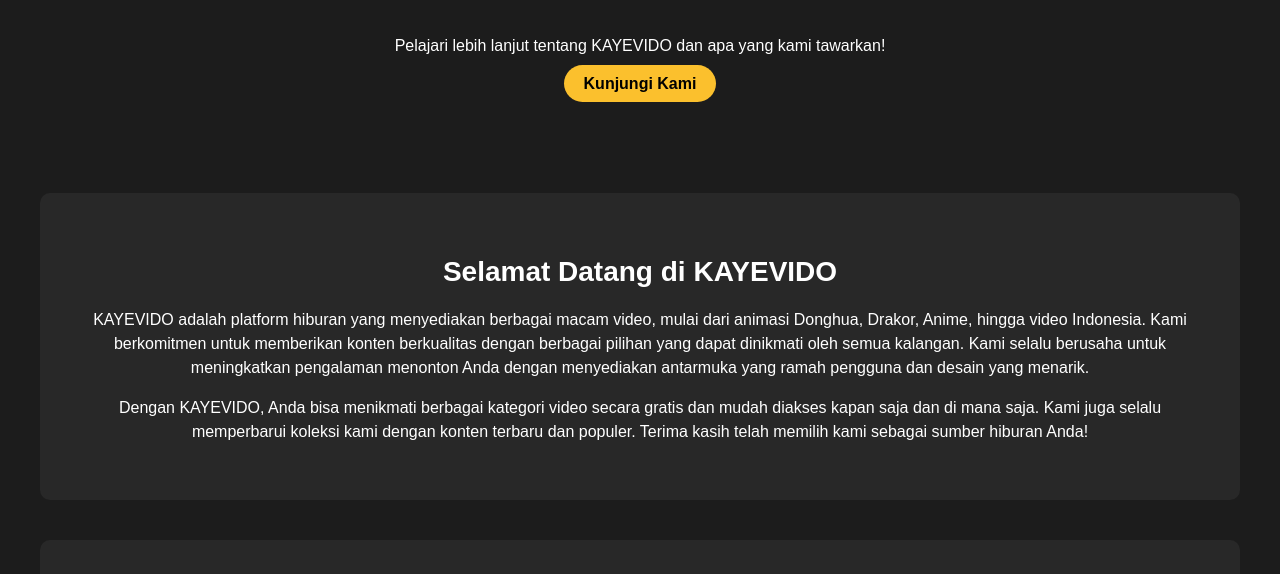
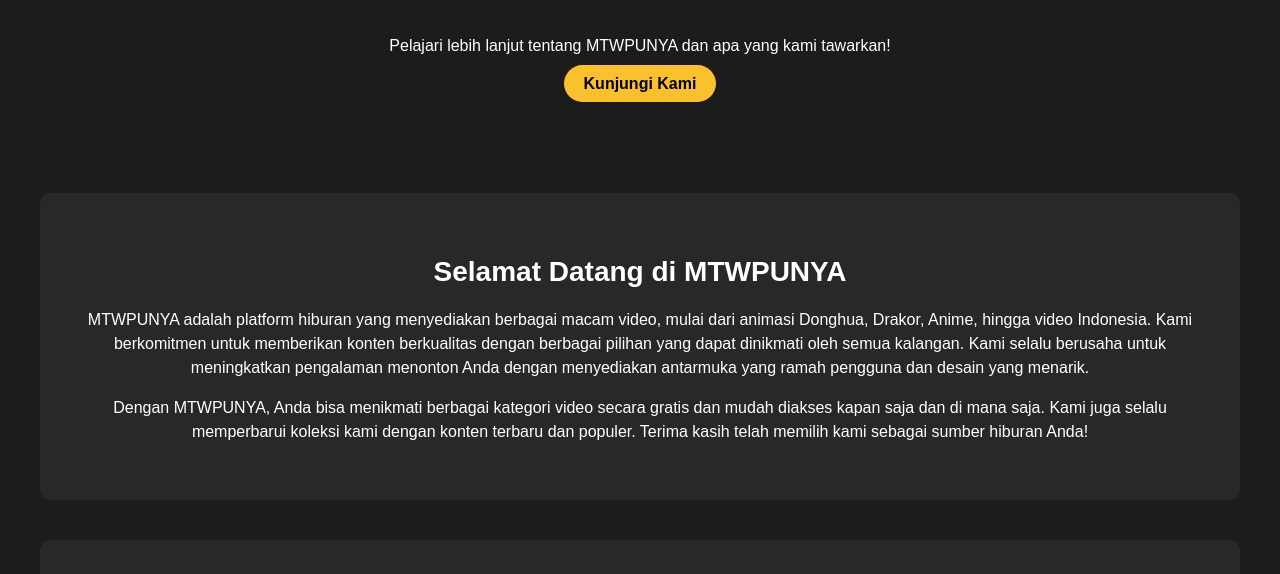
Before and after one commit to RNrn0/WWW.FILM.MTW.COM, a plain HTML site: page About.html in a window 1280 px wide. Shown: the part 226-800 px from the top of the page. Drawn offline with Linux system fonts and the light colour scheme.

Commit message:
Update About.html

```diff
--- a/About.html
+++ b/About.html
@@ -3,7 +3,7 @@
 <head>
   <meta charset="UTF-8">
   <meta name="viewport" content="width=device-width, initial-scale=1.0">
-  <title>Tentang</title>
+  <title>About</title>
   <style>
     /* Reset dasar */
     body {
@@ -234,16 +234,16 @@
 
   <section class="hero">
     <h1>TENTANG KAMI</h1>
-    <p>Pelajari lebih lanjut tentang KAYEVIDO dan apa yang kami tawarkan!</p>
+    <p>Pelajari lebih lanjut tentang MTWPUNYA dan apa yang kami tawarkan!</p>
     <div class="hero-buttons">
       <a href="Kami.html" class="btn">Kunjungi Kami</a>
     </div>
   </section>
 
   <section class="about">
-    <h2>Selamat Datang di KAYEVIDO</h2>
-    <p>KAYEVIDO adalah platform hiburan yang menyediakan berbagai macam video, mulai dari animasi Donghua, Drakor, Anime, hingga video Indonesia. Kami berkomitmen untuk memberikan konten berkualitas dengan berbagai pilihan yang dapat dinikmati oleh semua kalangan. Kami selalu berusaha untuk meningkatkan pengalaman menonton Anda dengan menyediakan antarmuka yang ramah pengguna dan desain yang menarik.</p>
-    <p>Dengan KAYEVIDO, Anda bisa menikmati berbagai kategori video secara gratis dan mudah diakses kapan saja dan di mana saja. Kami juga selalu memperbarui koleksi kami dengan konten terbaru dan populer. Terima kasih telah memilih kami sebagai sumber hiburan Anda!</p>
+    <h2>Selamat Datang di MTWPUNYA</h2>
+    <p>MTWPUNYA adalah platform hiburan yang menyediakan berbagai macam video, mulai dari animasi Donghua, Drakor, Anime, hingga video Indonesia. Kami berkomitmen untuk memberikan konten berkualitas dengan berbagai pilihan yang dapat dinikmati oleh semua kalangan. Kami selalu berusaha untuk meningkatkan pengalaman menonton Anda dengan menyediakan antarmuka yang ramah pengguna dan desain yang menarik.</p>
+    <p>Dengan MTWPUNYA, Anda bisa menikmati berbagai kategori video secara gratis dan mudah diakses kapan saja dan di mana saja. Kami juga selalu memperbarui koleksi kami dengan konten terbaru dan populer. Terima kasih telah memilih kami sebagai sumber hiburan Anda!</p>
   </section>
 
   <!-- Kontak Section -->
```
